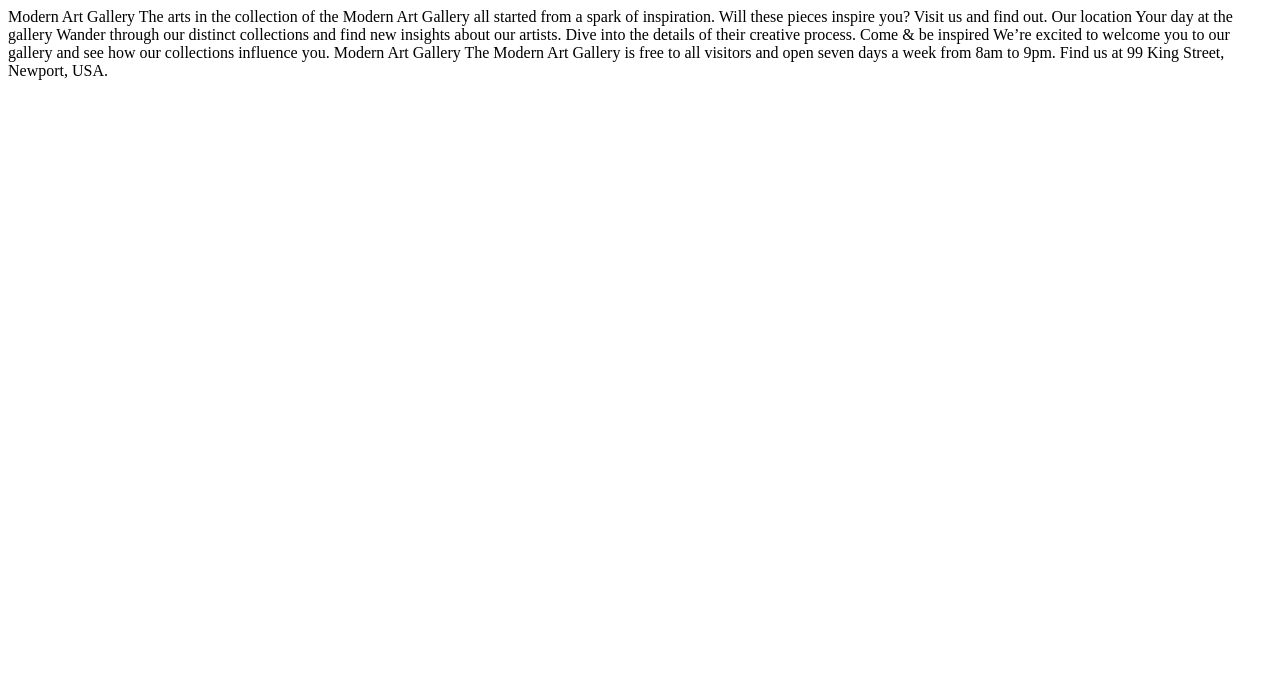
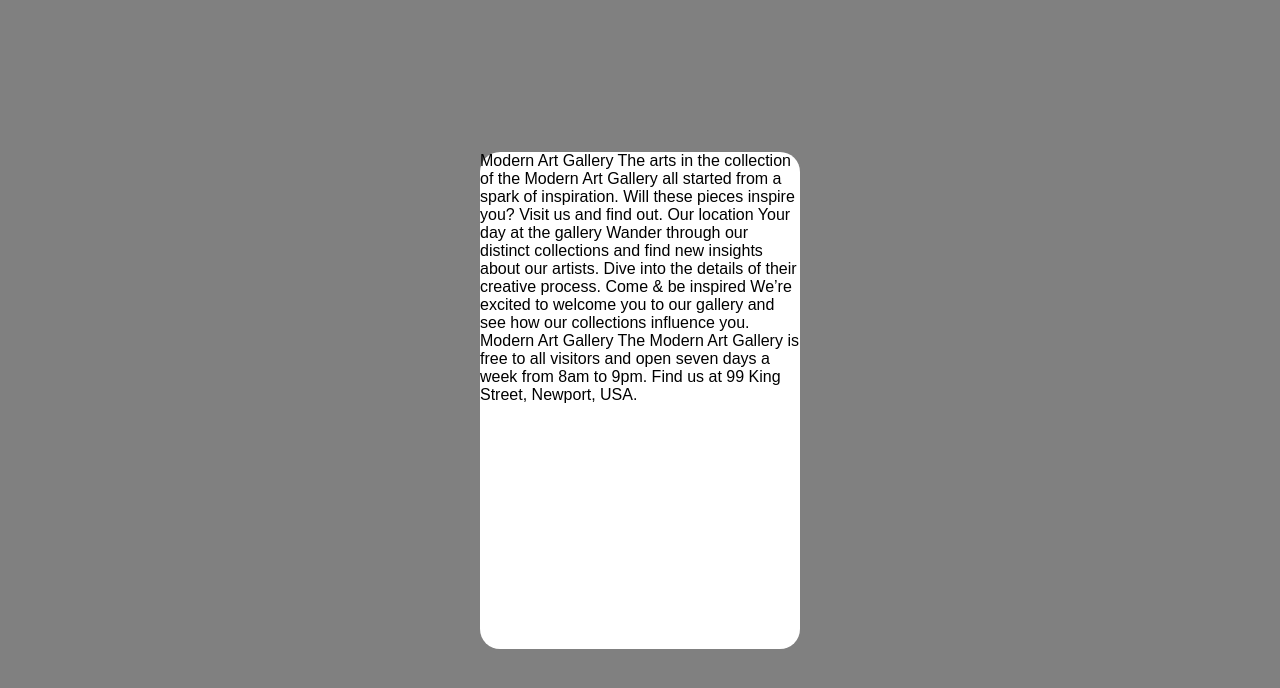
Before and after one commit to nickster369/Art-gallery-website, a plain HTML site: page starter-code/index.html in a window 1280 px wide. Drawn offline with Linux system fonts and the light colour scheme.

Commit message:
updated files.

```diff
--- a/starter-code/index.html
+++ b/starter-code/index.html
@@ -1,15 +1,15 @@
 <!DOCTYPE html>
-<html lang="en">
+<html lang = "en">
 <head>
-  <meta charset="UTF-8">
-  <meta name="viewport" content="width=device-width, initial-scale=1.0">
-
-  <link rel="icon" type="image/png" sizes="32x32" href="./assets/favicon-32x32.png">
+  <meta charset = "UTF-8">
+  <meta name = "viewport" content = "width=device-width, initial-scale=1.0">
+  <link rel = "stylesheet" href = "style.css">
+  <link rel = "icon" type = "image/png" sizes = "32x32" href = "./assets/favicon-32x32.png">
 
   <title>Frontend Mentor | Art gallery website</title>
 </head>
 <body>
-
+<div class = "bodyContainer">
   Modern Art Gallery
 
   The arts in the collection of the Modern Art Gallery all started
@@ -32,5 +32,7 @@
 
   The Modern Art Gallery is free to all visitors and open seven days a week
   from 8am to 9pm. Find us at 99 King Street, Newport, USA.
+</div>
+
 </body>
 </html>
--- /dev/null
+++ b/starter-code/style.css
@@ -0,0 +1,20 @@
+html, body, .bodyContainer {
+  margin: 0;
+  padding: 0;
+  font-family: arial, sans-serif;
+}
+
+body {
+  height: 100vh;
+  justify-content: center;
+  display: flex;
+  align-items: center;
+  background-color: grey;
+}
+
+.bodyContainer {
+  width: 320px;
+  height: 497px;
+  background-color: white;
+  border-radius: 20px;
+}
```
Also changed, not shown: 1 other file.
